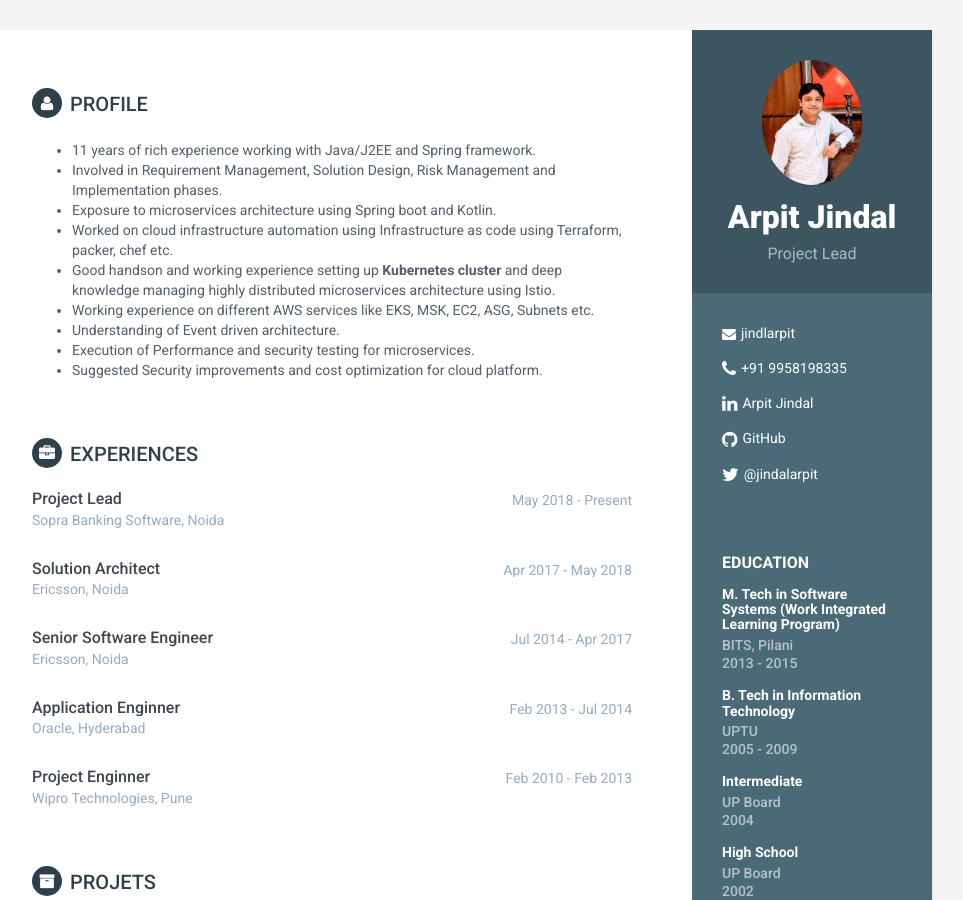
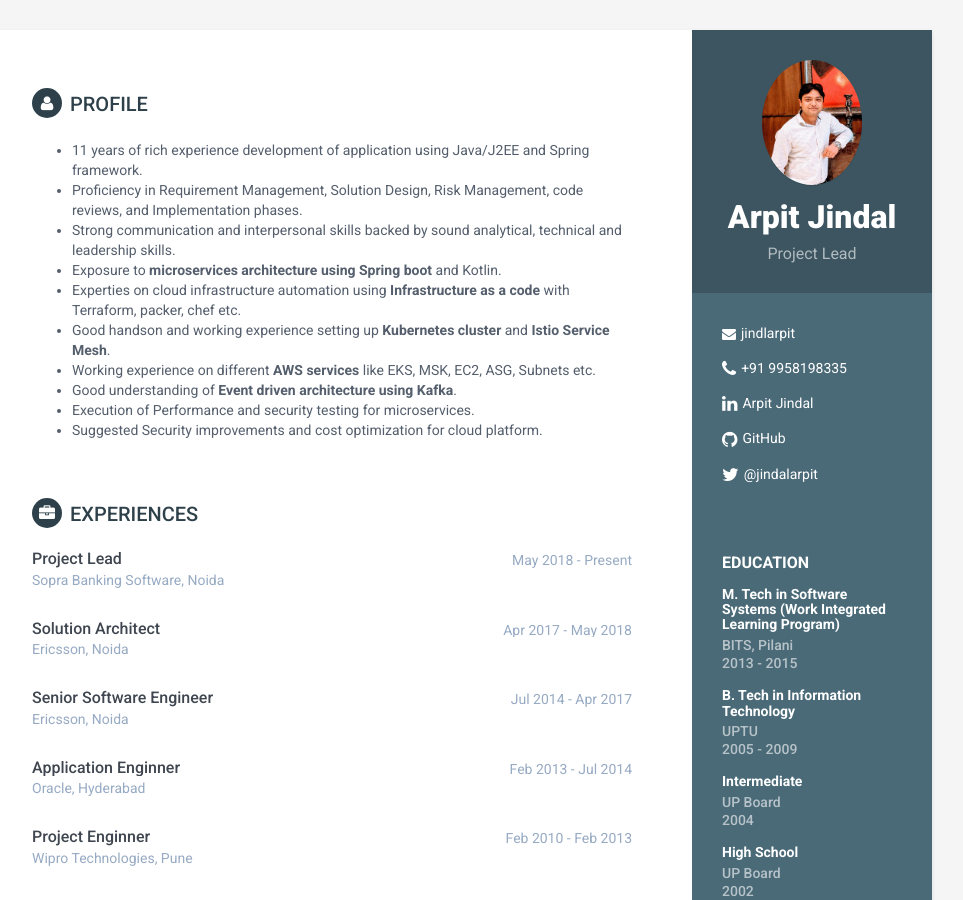
Before and after one commit to jindalarpit/resume, a Jekyll site: the page built from index.html, in a window 1280 px wide and 900 px high. Shown: the whole window, without its empty margins (188-1151 px from the left). Built offline with Jekyll 4.4.1, drawn with Linux system fonts in a browser that asks for light colours.

Commit message:
updated project description

```diff
--- a/_config.yml
+++ b/_config.yml
@@ -11,13 +11,14 @@ name: Arpit Jindal
 tagline: Project Lead
 pic: profile.jpg
 summary: |
-  - 11 years of rich experience working with Java/J2EE and Spring framework.
-  - Involved in Requirement Management, Solution Design, Risk Management and Implementation phases.
-  - Exposure to microservices architecture using Spring boot and Kotlin.
-  - Worked on cloud infrastructure automation using Infrastructure as code using Terraform, packer, chef etc.
-  - Good handson and working experience setting up **Kubernetes cluster** and deep knowledge managing highly distributed microservices architecture using Istio.
-  - Working experience on different AWS services like EKS, MSK, EC2, ASG, Subnets etc.
-  - Understanding of Event driven architecture.
+  - 11 years of rich experience development of application using Java/J2EE and Spring framework.
+  - Proficiency in Requirement Management, Solution Design, Risk Management, code reviews, and Implementation phases.
+  - Strong communication and interpersonal skills backed by sound analytical, technical and leadership skills.
+  - Exposure to **microservices architecture using Spring boot** and Kotlin.
+  - Experties on cloud infrastructure automation using **Infrastructure as a code** with Terraform, packer, chef etc.
+  - Good handson and working experience setting up **Kubernetes cluster** and **Istio Service Mesh**.
+  - Working experience on different **AWS services** like EKS, MSK, EC2, ASG, Subnets etc.
+  - Good understanding of **Event driven architecture using Kafka**.
   - Execution of Performance and security testing for microservices.
   - Suggested Security improvements and cost optimization for cloud platform.
 
```
